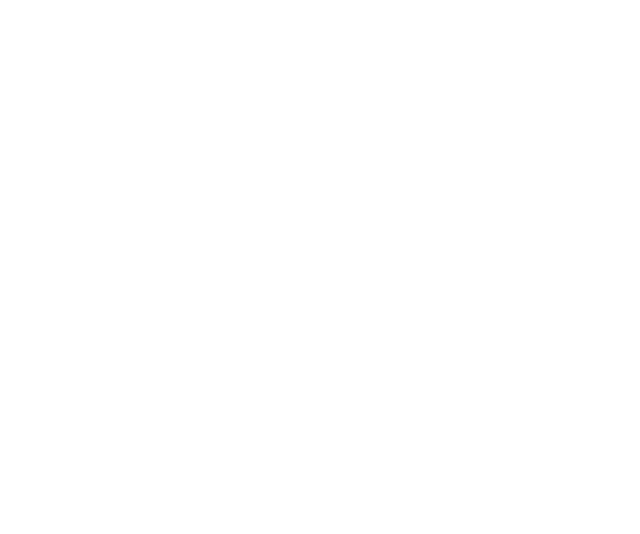
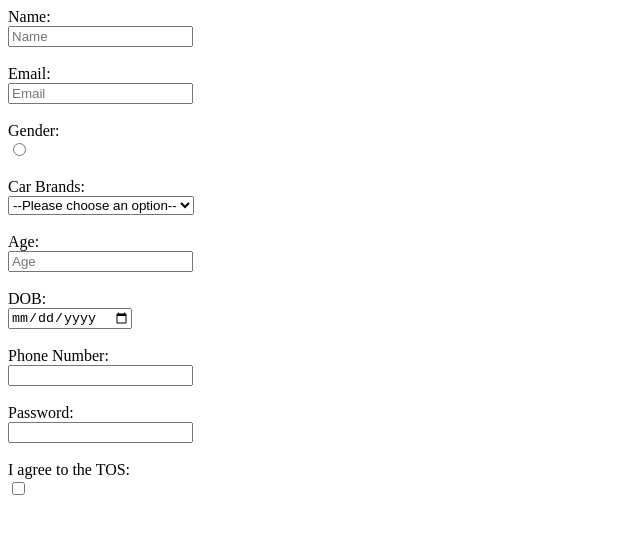
Before and after one commit to acciojob/signup-form-car-Shivaksk119, a website: page main.html in a window 1280 px wide. Shown: the whole page, without its empty margins (0-640 px from the left). Drawn offline with Linux system fonts and the light colour scheme.

Commit message:
created a submission

```diff
--- a/main.html
+++ b/main.html
@@ -8,8 +8,51 @@
 
 <body>
 	<!-- the entire body must be written by student -->
-    <script type="text/javascript" src="./script.js">
-</script>
+    <script type="text/javascript" src="./script.js"></script>
+
+	<form method="post" id=carform>
+		<label for="name">Name:</label><br>
+		<input type="text" id="name" name="name" placeholder="Name" required><br>
+		<br>
+
+		<label for="email">Email:</label><br>
+		<input type="email" id="email" name="email" placeholder="Email" required><br>
+		<br>
+
+		<label for="gender">Gender:</label><br>
+		<input type="radio" id="gender_m, gender_f" name="gender" required><br>
+		<br>
+
+		<label for="cars">Car Brands:</label><br>
+		<select name="cars" id="cars" form=carform>
+			<option value="">--Please choose an option--</option>
+			<option value="Tata">Tata</option>
+			<option value="Hyundai">Hyundai</option>
+			<option value="Honda">Honda</option>
+			<option value="Kia">KIA</option>
+			<option value="BMW">BMW</option>
+		</select><br>
+		<br>
+
+		<label for="age">Age:</label><br>
+		<input type="number" id="age" name="age" placeholder="Age" required><br>
+		<br>
+
+		<label for="dob">DOB:</label><br>
+		<input type="date" id="dob" name="dob" required><br>
+		<br>
+
+		<label for="tel">Phone Number:</label><br>
+		<input type="tel" id="tel" name="tel" ><br>
+		<br>
+
+		<label for="password">Password:</label><br>
+		<input type="password" id="password" name="password" required><br>
+		<br>
+
+		<label for="tos">I agree to the TOS:</label><br>
+		<input type="checkbox" id="tos" name="tos" required><br>
+	</form>
 
 </body>
 
```
